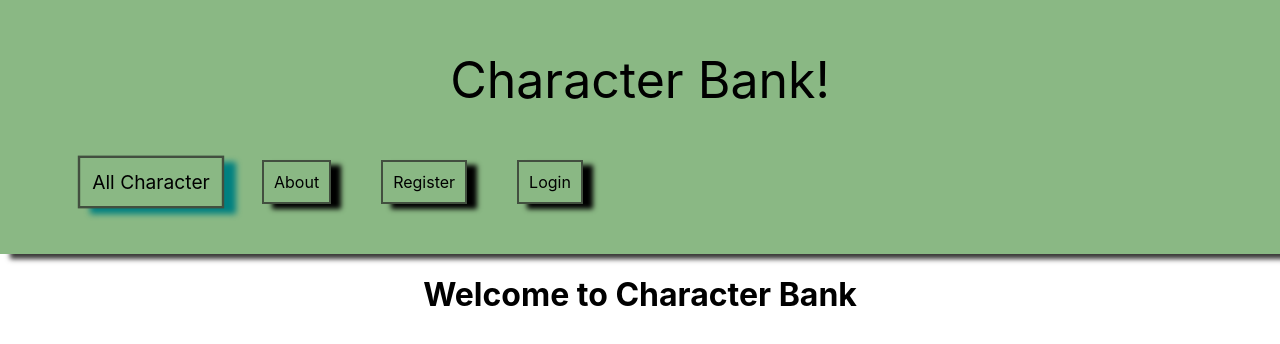
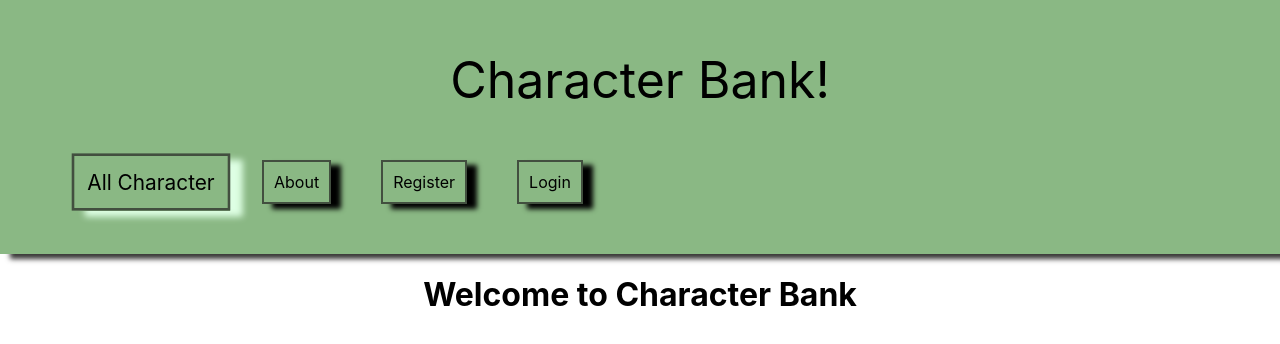
Before and after one commit to bopkid/Character-bank-client, a React (Create React App) app: page / in a window 1280 px wide. In both pictures the pointer is over the item "All Character". Shown: the top 344 px of the page. Built offline with nearby package versions, Linux system fonts and the light colour scheme.

Commit message:
added some css

```diff
--- a/src/App.js
+++ b/src/App.js
@@ -21,7 +21,6 @@ function App (props) {
     localStorage.removeItem('uid')
     UserModel.logout()
     .then(res =>{
-      console.log(res)
       setCurrentUser(null)
       props.history.push('/login')
     })
--- a/src/CSS/Header.css
+++ b/src/CSS/Header.css
@@ -26,8 +26,8 @@ header{
 }
 
 .nav-item:hover{
-    transform: scale(1.2);
-    box-shadow: 10px 5px 5px teal;
+    transform: scale(1.3);
+    box-shadow: 10px 5px 5px #deffe4;
 
 }
 
```
